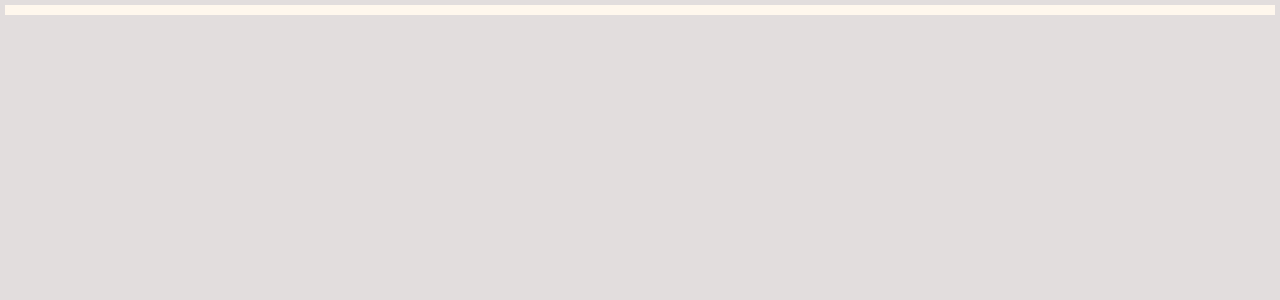
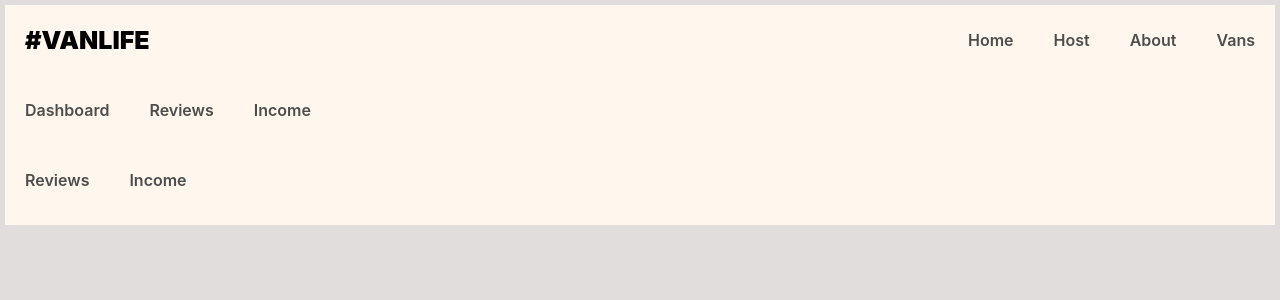
Before and after one commit to sifatahammed/Van-Life, a React (Vite) app: page /host in a window 1280 px wide. Before the commit this address had no page. Shown: the top 300 px of the page. Built offline with nearby package versions, Linux system fonts and the light colour scheme; what miragejs would draw is missing.

Commit message:
Add Nested Routes and Host Page

```diff
--- /dev/null
+++ b/src/components/hostlayout.jsx
@@ -0,0 +1,15 @@
+import {Link, Outlet } from "react-router-dom"
+
+export default function Dashboard (){
+    return(
+        <>
+            <header>
+                <Link to = '/host'>Dashboard</Link>
+                <Link to = '/host/reviews'>Reviews</Link>
+                <Link to = '/host/income'>Income</Link>
+            </header>
+            <Outlet />
+        </>
+
+    )
+}
--- /dev/null
+++ b/src/components/layout.jsx
@@ -0,0 +1,11 @@
+import {Link, Outlet} from "react-router-dom"
+import Nav from "../components/nav.jsx"
+
+export default function Layout(){
+    return(
+        <>
+        	<Nav />
+					<Outlet />
+        </>
+    )
+}
--- a/src/components/nav.jsx
+++ b/src/components/nav.jsx
@@ -6,6 +6,7 @@
             <Link className="site-logo" to ='/'>#VanLife</Link>
             <nav>
                 <Link to="/">Home</Link>
+                <Link to="/host">Host</Link>
                 <Link to="/about">About</Link>
                 <Link to="/vans">Vans</Link>
             </nav>
--- a/src/main.jsx
+++ b/src/main.jsx
@@ -4,17 +4,29 @@
 import About from "./pages/About"
 import Vans from "./pages/Vans.jsx"
 import VanDetails from "./pages/Van-Detail.jsx"
+import Dashboard from "./pages/host/Dashboard.jsx"
+import Reviews from "./pages/host/reviews.jsx"
+import Income from "./pages/host/income.jsx"
 import "./assets/server.js"
+import Layout from "./components/layout.jsx"
+import HostLayout from "./components/hostlayout.jsx"
 
 
 function App(){
   return(
     <BrowserRouter>
       <Routes>
-        <Route path='/' element= {<Home />}/>
-        <Route path='/about' element= {<About />}/>
-        <Route path='/vans' element= {<Vans />}/>
-        <Route path='/vans/:id' element= {<VanDetails />}/>
+        <Route element = {<Layout/>}>
+          <Route path='/' element= {<Home />}/>
+          <Route path='/host' element= {<HostLayout />}>
+            <Route path='' element= {<Dashboard />} />
+            <Route path='reviews' element= {<Reviews />}/>
+            <Route path='income' element= {<Income />}/>
+          </Route>
+          <Route path='about' element= {<About />}/>
+          <Route path='vans' element= {<Vans />}/>
+          <Route path='vans/:id' element= {<VanDetails />}/>
+        </Route>
       </Routes>
     </BrowserRouter>
   )
--- a/src/pages/About.jsx
+++ b/src/pages/About.jsx
@@ -5,7 +5,6 @@
 export default function About(){
     return(
         <>
-			<Nav />
 			<div className="about-page-container">
             <img src={bgImg} className="about-hero-image" />
             <div className="about-page-content">
--- a/src/pages/Home.jsx
+++ b/src/pages/Home.jsx
@@ -5,7 +5,6 @@
 export default function Home(){
   return(
     <>
-        <Nav />
         <div className="home-container">
                                 <h1>You got the travel plans, we got the travel vans.</h1>
                                 <p>Add adventure to your life by joining the #vanlife movement. Rent the perfect van to make your perfect road trip.</p>
--- a/src/pages/Van-Detail.jsx
+++ b/src/pages/Van-Detail.jsx
@@ -19,7 +19,6 @@
 
     return(
         <>
-        <Nav/>
         {loading ? (
          <div className="spinner"></div>
 			) : (
--- a/src/pages/Vans.jsx
+++ b/src/pages/Vans.jsx
@@ -18,7 +18,6 @@
 
 	return(
 		<>
-			<Nav />
 			{loading ? (
       <div className="spinner"></div>
 			) : (
--- /dev/null
+++ b/src/pages/host/Dashboard.jsx
@@ -0,0 +1,11 @@
+import {Link, Outlet } from "react-router-dom"
+
+export default function Dashboard (){
+    return(
+        <>
+            <header><Link to = '/host/reviews'>Reviews</Link>
+            <Link to = '/host/income'>Income</Link></header>
+        </>
+
+    )
+}
--- /dev/null
+++ b/src/pages/host/income.jsx
@@ -0,0 +1,5 @@
+export default function Income (){
+    return(
+        <p>Income</p>
+    )
+}
--- /dev/null
+++ b/src/pages/host/reviews.jsx
@@ -0,0 +1,5 @@
+export default function Reviews (){
+    return(
+        <p>review</p>
+    )
+}
```
